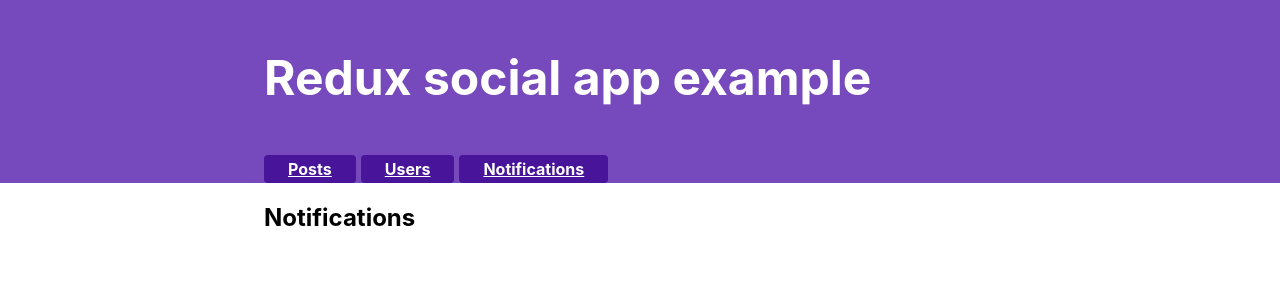
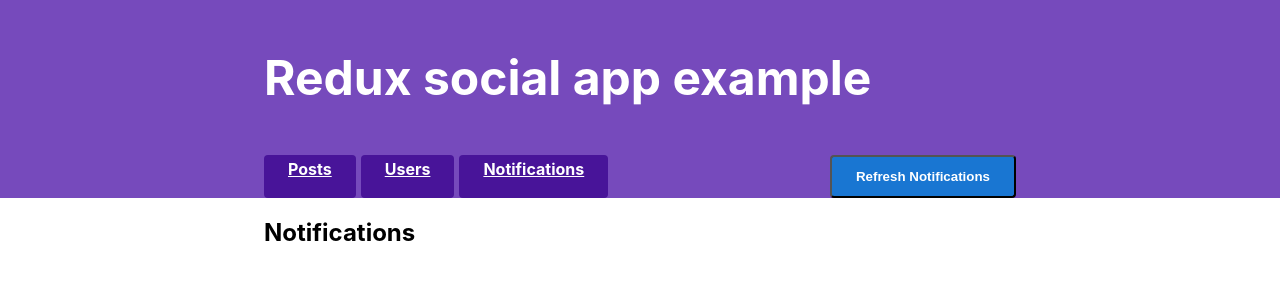
Before and after one commit to maximus-dr/redux-social-app, a React (Create React App) app: page /notifications in a window 1280 px wide. Shown: the top 300 px of the page. Built offline with nearby package versions, Linux system fonts and the light colour scheme; no server answers; the database is empty.

Commit message:
Configured refreshing notifications

```diff
--- a/src/app/Navbar.js
+++ b/src/app/Navbar.js
@@ -1,19 +1,36 @@
 import React from 'react'
+import { useDispatch } from 'react-redux'
 import { Link } from 'react-router-dom'
+import { fetchNotifications } from '../features/notifications/nofiticationsSlice'
+
 
 export default function Navbar() {
+
+  const dispatch = useDispatch();
+
+  const refreshNotifications = () => {
+    dispatch(fetchNotifications());
+  }
+
   return (
     <nav>
       <section>
         <h1>Redux social app example</h1>
 
-        <div className="navContent">
-          <div className="navLinks">
-            <Link to="/">Posts</Link>
-            <Link to="/users">Users</Link>
-            <Link to="/notifications">Notifications</Link>
+        <div className="nav">
+          <div className="navContent">
+            <div className="navLinks">
+              <Link to="/">Posts</Link>
+              <Link to="/users">Users</Link>
+              <Link to="/notifications">Notifications</Link>
+            </div>
           </div>
+
+          <button className="button refresh" onClick={refreshNotifications}>
+            Refresh Notifications
+          </button>
         </div>
+
       </section>
     </nav>
   )
--- a/src/features/notifications/NotificationsList.js
+++ b/src/features/notifications/NotificationsList.js
@@ -37,10 +37,21 @@ export default function NotificationsList() {
     );
   });
 
+
+  let content;
+
+  if (loadingStatus === 'loading') {
+    content = <div className="loader">Loading...</div>
+  } else if (loadingStatus === 'succeeded') {
+    content = renderedNotifications;
+  } else if (loadingStatus === 'failed') {
+    content = <div>Error</div>
+  }
+
   return (
     <section className="notificationsList">
       <h2>Notifications</h2>
-      {renderedNotifications}
+      {content}
     </section>
   )
 }
--- a/src/features/notifications/nofiticationsSlice.js
+++ b/src/features/notifications/nofiticationsSlice.js
@@ -21,10 +21,18 @@ const initialState = {
 const notificationsSlice = createSlice({
   name: 'notifications',
   initialState,
-  reducers: {},
+  reducers: {
+    notificationsRefreshed(state, action) {
+      state.list = [];
+    }
+  },
   extraReducers: {
+    [fetchNotifications.pending]: (state, action) => {
+      state.status = 'loading';
+    },
     [fetchNotifications.fulfilled]: (state, action) => {
       state.status = 'succeeded';
+      state.list = [];
       state.list = state.list.concat(action.payload);
     }
   }
@@ -32,4 +40,6 @@ const notificationsSlice = createSlice({
 
 export const selectAllNotifications = state => state.notifications.list;
 
+export const { notificationsRefreshed } = notificationsSlice.actions;
+
 export default notificationsSlice.reducer;
--- a/src/index.css
+++ b/src/index.css
@@ -57,6 +57,14 @@ nav a:first-of-type {
 nav a:hover {
   color: white;
   background: #926bcf;
+}
+
+.nav {
+  display: flex;
+}
+
+.refresh {
+  margin-left: auto;
 }
 
 .navContent {
```
